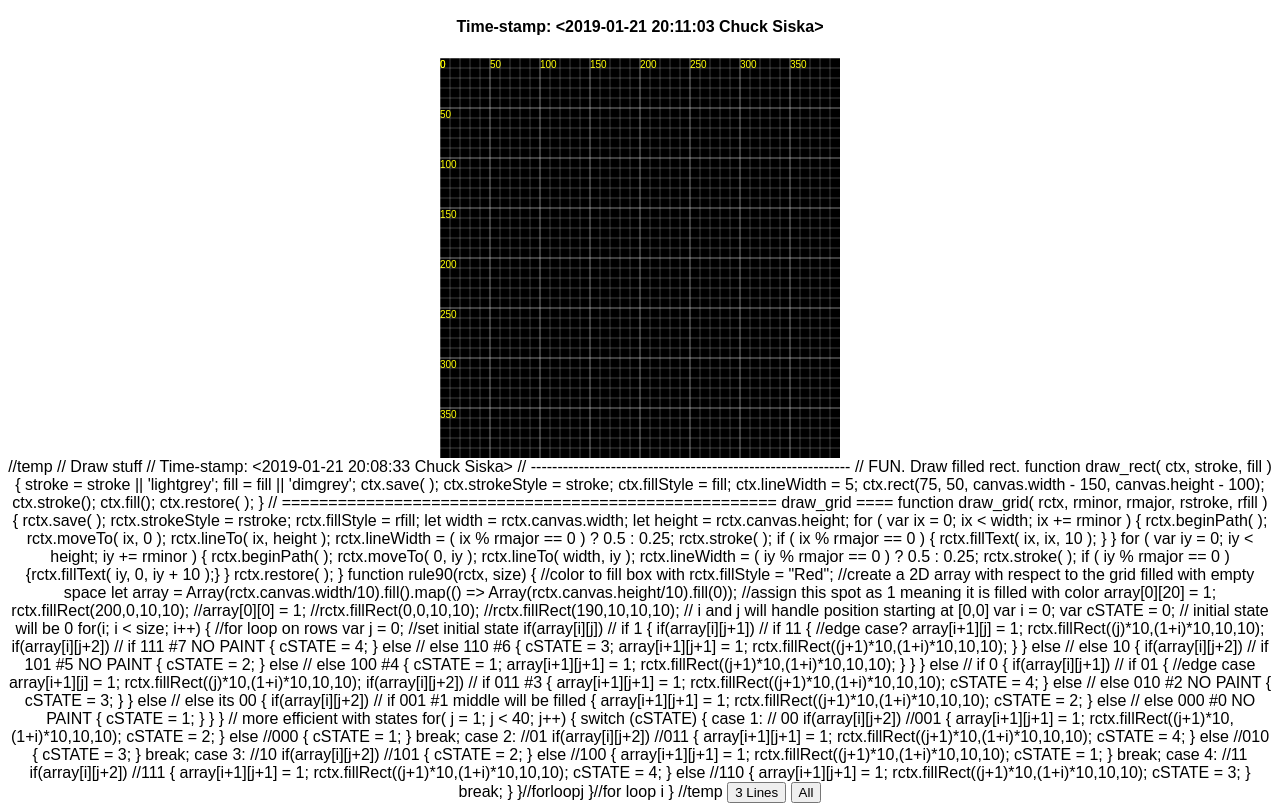
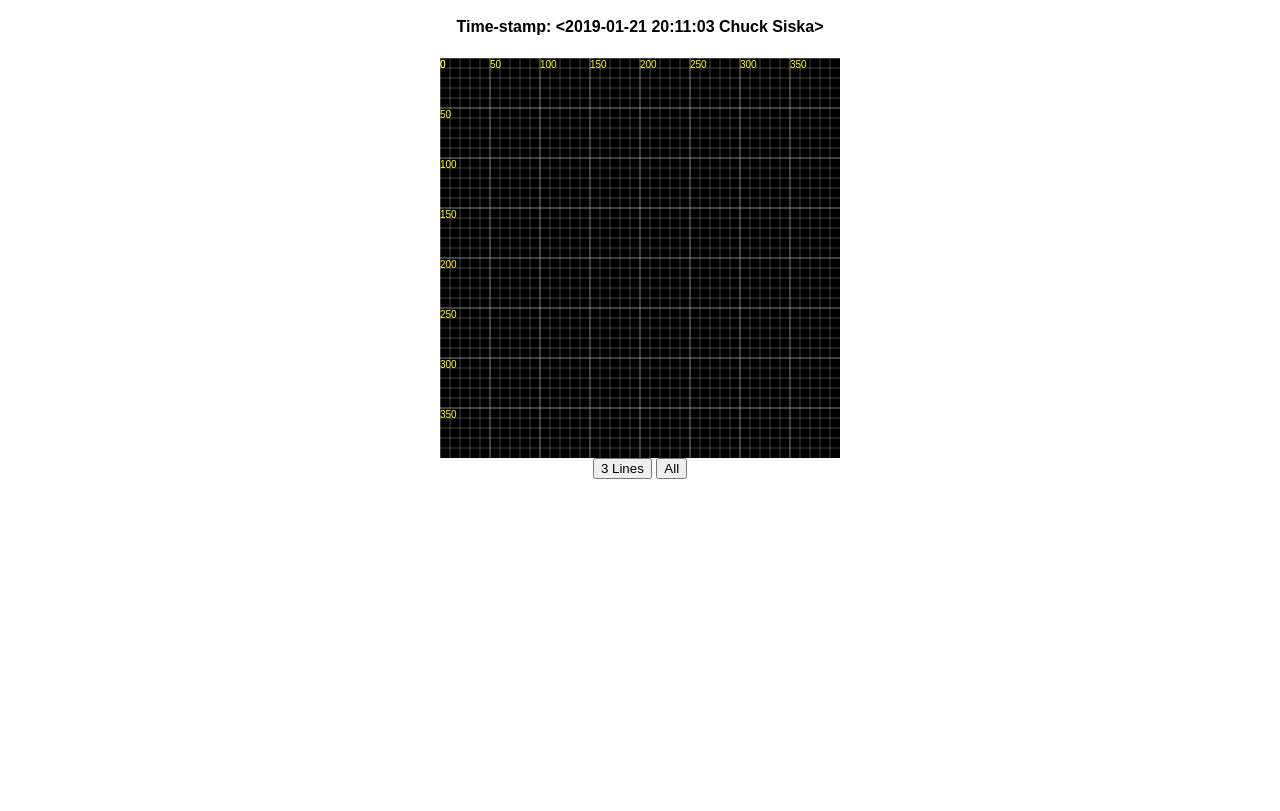
Before and after one commit to MatthewCamarena/Rule90, a plain HTML site: page index.html in a window 1280 px wide. Shown: the part 48-859 px from the top of the page. After the commit the page ends 800 px from the top, so only its background shows below. Drawn offline with Linux system fonts and the light colour scheme.

Commit message:
Update index.html

```diff
--- a/index.html
+++ b/index.html
@@ -1,9 +1,19 @@
 <html><head>
+<style>
+	body {
+  text-align: center;
+  font-family: sans-serif;
+}
+canvas {
+  background-color: black;
+}
+	</style>
 <title>This is an HTML canvas</title>
 <link rel="stylesheet" href="/styles.css">
 </head>
 <body><h1>Playing the HTML canvas</h1>
 <h4>Time-stamp: <2019-01-21 20:11:03 Chuck Siska></h4>
+
 
 <canvas id="grid" width="400" height="400"></canvas> <br>
 
@@ -11,8 +21,12 @@
 
 <script src="/draw-stuff.js"></script>
 
+  <script>
+    //temp
 
-    //temp
+
+
+
     // Draw stuff
 // Time-stamp: <2019-01-21 20:08:33 Chuck Siska>
 // ------------------------------------------------------------
@@ -241,7 +255,7 @@ function rule90(rctx, size)
 
 
     //temp
-
+	</script>
 
 <script>
 // after "Introducing JavaScript Game Development" by Stuart.
```
